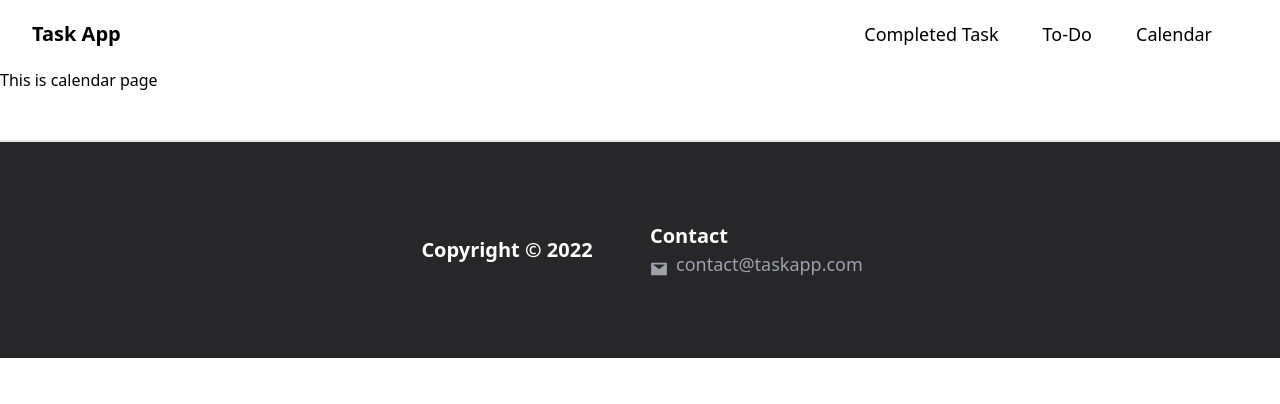
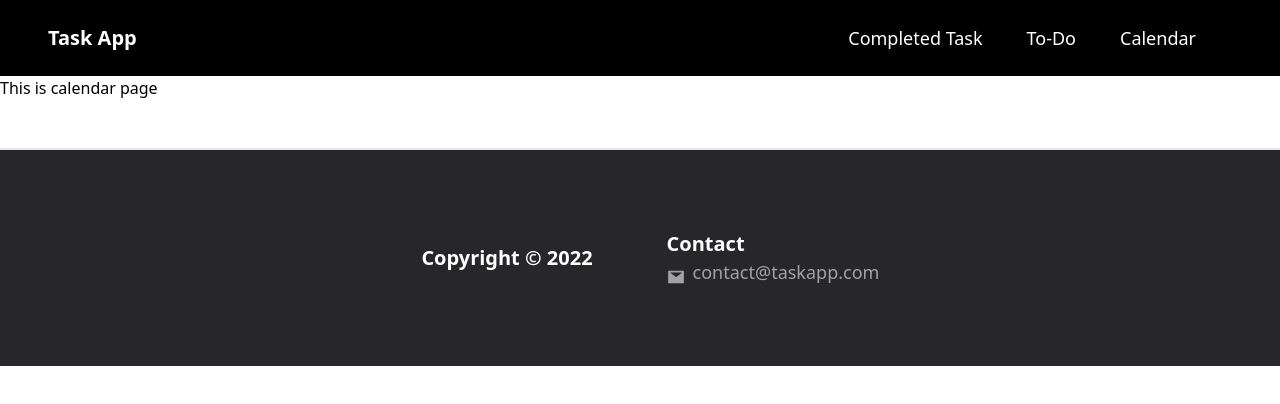
Before and after one commit to EmtiazHossainE2/task-app, a React (Create React App) app: page /calendar in a window 1280 px wide. Shown: the top 404 px of the page. Built offline with nearby package versions, Linux system fonts and the light colour scheme; no server answers.

Commit message:
update todo

```diff
--- a/src/components/AddFrom.js
+++ b/src/components/AddFrom.js
@@ -16,7 +16,7 @@ const AddForm = ({refetch}) => {
             date: date.current.value,
             task: taskRef.current.value
         }
-        console.log(todoInfo);
+        // console.log(todoInfo);
         axios.post(`${BASE_API}/addtodo`, todoInfo)
             .then(response => {
                 console.log(response);
--- a/src/components/Footer.js
+++ b/src/components/Footer.js
@@ -11,7 +11,8 @@ const Footer = () => {
                     <div className='flex justify-center items-center'>
                         <h1 className='text-xl font-bold'>Copyright &copy; {year} </h1>
                     </div>
-                    <div>
+                    <div className='flex justify-center items-center '>
+                        <div className='text-center lg:text-left mt-5 lg:mt-0'>
                             <h1 className='text-xl font-bold'>Contact</h1>
                             <ul className='text-zinc-400 text-lg'>
                                 <li className='flex items-end gap-2'>
@@ -22,6 +23,7 @@ const Footer = () => {
                     </div>
                 </div>
             </div>
+        </div>
     )
 }
 
--- a/src/components/Navbar.js
+++ b/src/components/Navbar.js
@@ -7,15 +7,15 @@ const Navbar = () => {
     const [open, setOpen] = useState(false);
 
     return (
-        <div className='py-5'>
-            <div className="container mx-auto flex justify-between px-8">
+        <div className='bg-black text-white'>
+            <div className="container mx-auto flex justify-between px-12 py-6  ">
                 <NavLink to='/' className="cursor-pointer text-xl font-bold ">Task App</NavLink>
 
                 <div className="ml-auto md:hidden">
-                    <AiOutlineMenu className="text-3xl" onClick={() => setOpen(!open)} />
+                    <AiOutlineMenu className="text-3xl cursor-pointer" onClick={() => setOpen(!open)} />
                 </div>
                 <div
-                    className={`md:ml-auto flex flex-col w-full gap-1 absolute md:static md:flex-row md:w-auto top-20 left-0 px-4 bg-zinc-300 md:bg-transparent z-50 py-5 lg:py-0 ${open ? "" : "hidden md:flex"
+                    className={`md:ml-auto flex flex-col w-full gap-1 absolute md:static md:flex-row md:w-auto top-20 left-0 px-4 bg-black  md:bg-transparent z-50 py-5 lg:py-0 ${open ? "" : "hidden md:flex"
                         }`}
                 >
                     <NavLink className='px-5 hover:underline hover:text-red-600 text-lg ' to="/completed">Completed Task</NavLink>
--- a/src/components/TodoList.js
+++ b/src/components/TodoList.js
@@ -1,7 +1,11 @@
 import React, { useRef, useState } from 'react';
 import TodoItems from './TodoItems';
+import axios from 'axios';
+import toast from 'react-hot-toast';
 
 import Modal from 'react-modal';
+import { BASE_API } from '../config';
+import Loading from './Loading';
 
 const customStyles = {
     content: {
@@ -17,23 +21,15 @@ const customStyles = {
 Modal.setAppElement('#root');
 
 
-const TodoList = ({ todos }) => {
-    const [task , setTask] = useState({})
+const TodoList = ({ todos, refetch,isLoading }) => {
+    const [task, setTask] = useState({})
 
     const title = useRef('');
     const date = useRef('');
     const taskRef = useRef('');
 
 
-    const handleSubmit = event => {
-        event.preventDefault()
-        const todoInfo = {
-            title: title.current.value,
-            date: date.current.value,
-            task: taskRef.current.value
-        }
-        console.log(todoInfo);
-    }
+
     const [modalIsOpen, setIsOpen] = React.useState(false);
 
     function openModal(todo) {
@@ -46,9 +42,35 @@ const TodoList = ({ todos }) => {
         // subtitle.style.color = '#f00';
     }
 
+
     function closeModal() {
         setIsOpen(false);
     }
+
+    const handleSubmit = event => {
+        event.preventDefault()
+        const todoInfo = {
+            title: title.current.value,
+            date: date.current.value,
+            task: taskRef.current.value
+        }
+        // console.log(todoInfo);
+        axios.patch(`${BASE_API}/todos/${task._id}`, todoInfo)
+            .then(response => {
+                console.log(response);
+                toast.success(`Your Task is Updated `, { id: "update" });
+                closeModal()
+                refetch()
+            })
+            .catch(function (error) {
+                toast.error(`Something is wrong . Try later `, { id: "error" });
+            });
+    }
+
+    if (isLoading) {
+        return <Loading/>
+    }
+
 
 
 
@@ -61,7 +83,7 @@ const TodoList = ({ todos }) => {
                 style={customStyles}
                 contentLabel="Example Modal"
             >
-            <button className='bg-red-500 rounded-lg text-white px-2 py-1' onClick={closeModal}>X</button>
+                <button className='bg-red-500 rounded-lg text-white px-2 py-1' onClick={closeModal}>X</button>
                 <div className='mt-5 border-2 shadow-lg p-8 rounded'>
                     <form onSubmit={handleSubmit}>
                         <div className="flex flex-col lg:flex-row justify-between">
--- a/src/pages/Home.js
+++ b/src/pages/Home.js
@@ -16,7 +16,7 @@ const Home = () => {
         <Page>
             <Layout>
                 <AddForm refetch={refetch}/>
-                <TodoList todos={todos}/>
+                <TodoList refetch={refetch} isLoading={isLoading} todos={todos}/>
             </Layout>
         </Page>
     );
--- a/src/pages/Todos.js
+++ b/src/pages/Todos.js
@@ -6,7 +6,7 @@ import TodoList from '../components/TodoList';
 import useTodos from '../hooks/useTodos';
 
 const Todos = () => {
-    const {todos, isLoading } = useTodos()
+    const {todos, isLoading , refetch} = useTodos()
 
     if (isLoading) {
         return <Loading />
@@ -15,7 +15,7 @@ const Todos = () => {
         <Page>
             <Layout>
                 <h2 className='text-center py-5 text-2xl font-bold'>All Task</h2>
-                <TodoList todos={todos}/>
+                <TodoList refetch={refetch} isLoading={isLoading} todos={todos}/>
             </Layout>
         </Page>
     );
```
Lines whose indentation alone changed are shown as unchanged.
